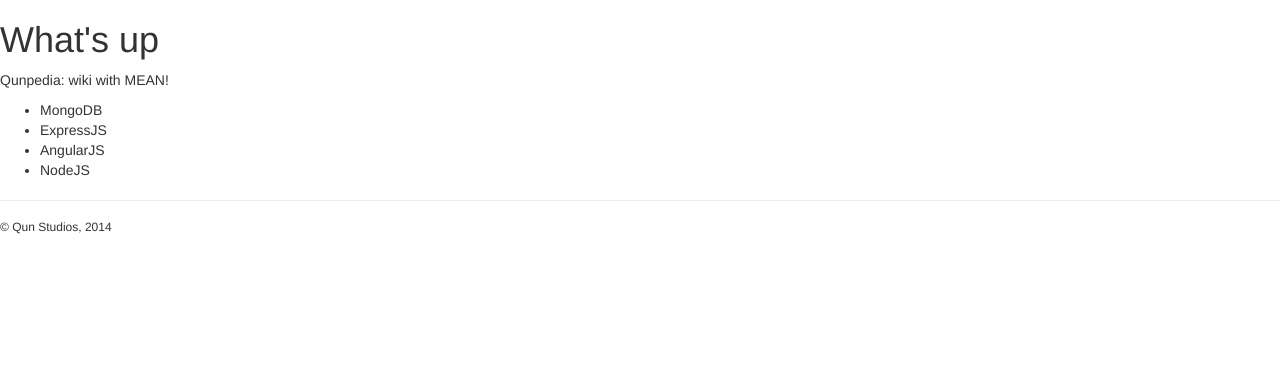
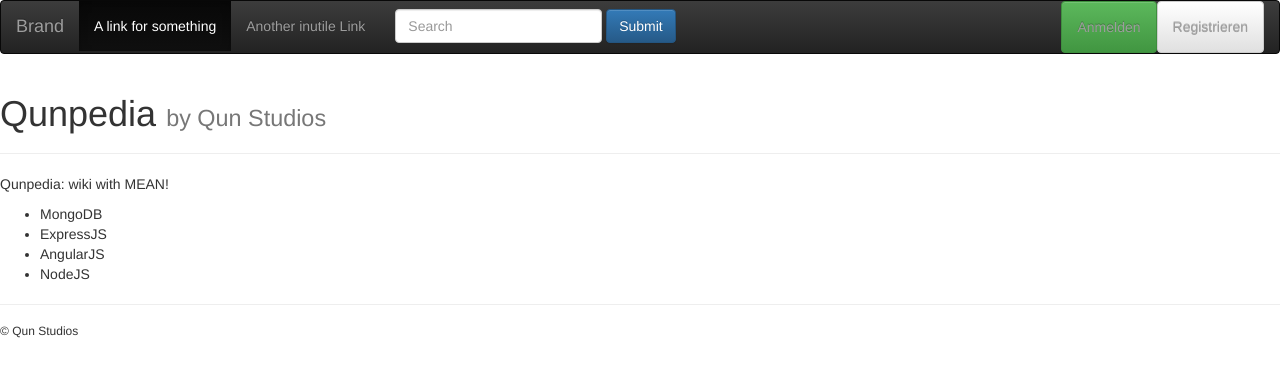
Before and after one commit to Khan-Noonien-Singh/Qunpedia, a website: page public/index.html in a window 1280 px wide. Drawn offline with nearby package versions, Linux system fonts and the light colour scheme; some packages are replaced by stand-ins of ours.

Commit message:
Update index.html

```diff
--- a/public/index.html
+++ b/public/index.html
@@ -1,5 +1,5 @@
 <!DOCTYPE html>
-<html>
+<html ng-app="app">
 <head>
 
 	<link rel="stylesheet" href="//netdna.bootstrapcdn.com/bootstrap/3.1.1/css/bootstrap.min.css">
@@ -8,8 +8,48 @@
 </head>
 <body>
 	<header>	<!-- Headerbar/Title-->
-		<h1>What's up</h1>
+
+		<nav class="navbar navbar-inverse" role="navigation">
+  			<div class="container-fluid">
+    <!-- Brand and toggle get grouped for better mobile display -->
+			    <div class="navbar-header">
+			      	<button type="button" class="navbar-toggle" data-toggle="collapse" data-target="#coll">
+				        <span class="sr-only">Toggle navigation</span>
+				        <span class="icon-bar"></span>
+				        <span class="icon-bar"></span>
+				        <span class="icon-bar"></span>
+			      	</button>
+			      <a class="navbar-brand" ui-sref="home">Brand</a>
+			    </div>
+
+	    <!-- Collect the nav links, forms, and other content for toggling -->
+	    		<div class="collapse navbar-collapse" id="coll">
+			      	<ul class="nav navbar-nav">
+				        <li class="active"><a ui-sref="home">A link for something</a></li>
+				        <li><a ui-sref="home">Another inutile Link</a></li>
+			      	</ul>
+		      		<form class="navbar-form navbar-left" role="search">
+		        		<div class="form-group">
+		          			<input type="text" class="form-control" placeholder="Search">
+		        		</div>
+		        		<button type="submit" class="btn btn-primary">Submit</button>
+		      		</form>
+				    <ul class="nav navbar-nav navbar-right">
+				        <li><a class="btn btn-success" ui-sref="/singin">Anmelden</a></li>
+				        <li><a class="btn btn-default" ui-sref="/register">Registrieren</a></li>
+				    </ul>
+	    		</div><!-- /.navbar-collapse -->
+	  		</div><!-- /.container-fluid -->
+		</nav>
+
+		<div class="page-header">
+  			<h1>Qunpedia <small>by Qun Studios</small></h1>
+		</div>
+
 	</header>
+
+	<!-- ===================================== End of Header - Start of Content =====================================================-->
+
 	<div>		<!-- Example Div, to have some content-->
 		<p>Qunpedia: wiki with MEAN!</p>
         	<ul>
@@ -22,15 +62,22 @@
 	<div ui-view>	<!-- Div, where our content goes in-->
 
 	</div>
+
+	<!-- ===================================== End of Content - Start of Footer =====================================================-->
+
     <footer>	<!-- Footerbar-->
     	<hr />
-        	<h6>&copy; Qun Studios, 2014</h6>
+    	<h6>&copy; Qun Studios</h6>
     </footer>
+
+    <!-- ===================================== End of Footer - Start of Including Scripts =====================================================-->
+
 	<script type="text/javascript" src="https://cdnjs.cloudflare.com/ajax/libs/jquery/2.1.1/jquery.min.js"></script>
 	<script type="text/javascript" src="https://cdnjs.cloudflare.com/ajax/libs/angular.js/1.2.16/angular.min.js"></script>
 	<script type="text/javascript" src="https://cdnjs.cloudflare.com/ajax/libs/angular-ui-router/0.2.10/angular-ui-router.min.js"></script>
 	<script type="text/javascript" src="https://cdnjs.cloudflare.com/ajax/libs/toastr.js/2.0.2/js/toastr.min.js"></script>
 	<script src="//netdna.bootstrapcdn.com/bootstrap/3.1.1/js/bootstrap.min.js"></script>
+	<script type="text/javascript" src="app.js"></script>
 
 
 </body>
```
Lines whose indentation alone changed are shown as unchanged.
